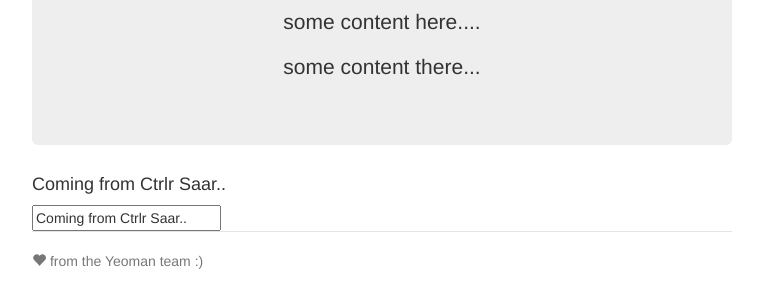
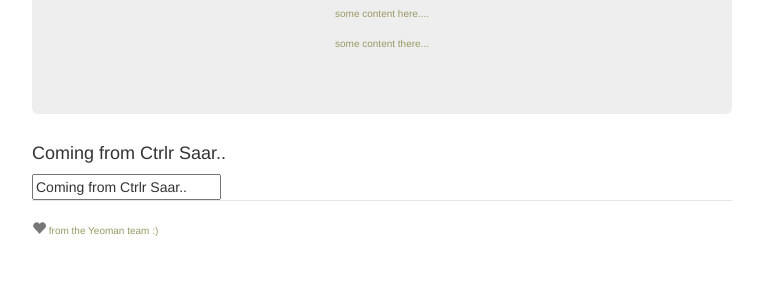
Before and after one commit to sirajrkhan/email, a website: page app/index.html in a window 1280 px wide. Shown: the part 292-600 px from the top of the page, without its empty margins (258-1021 px from the left). Drawn offline with nearby package versions, Linux system fonts and the light colour scheme; some packages are replaced by stand-ins of ours; files that its build step writes are made by us from their sources.

Commit message:
pseudo classes, concat, uglify and what not

```diff
--- a/app/styles/main.css
+++ b/app/styles/main.css
@@ -2,6 +2,11 @@
 body {
   padding-top: 20px;
   padding-bottom: 20px;
+}
+
+p::first-line {
+    color: #999966;
+    font-size:x-small;
 }
 
 /* Everything but the jumbotron gets side spacing for mobile first views */
```
